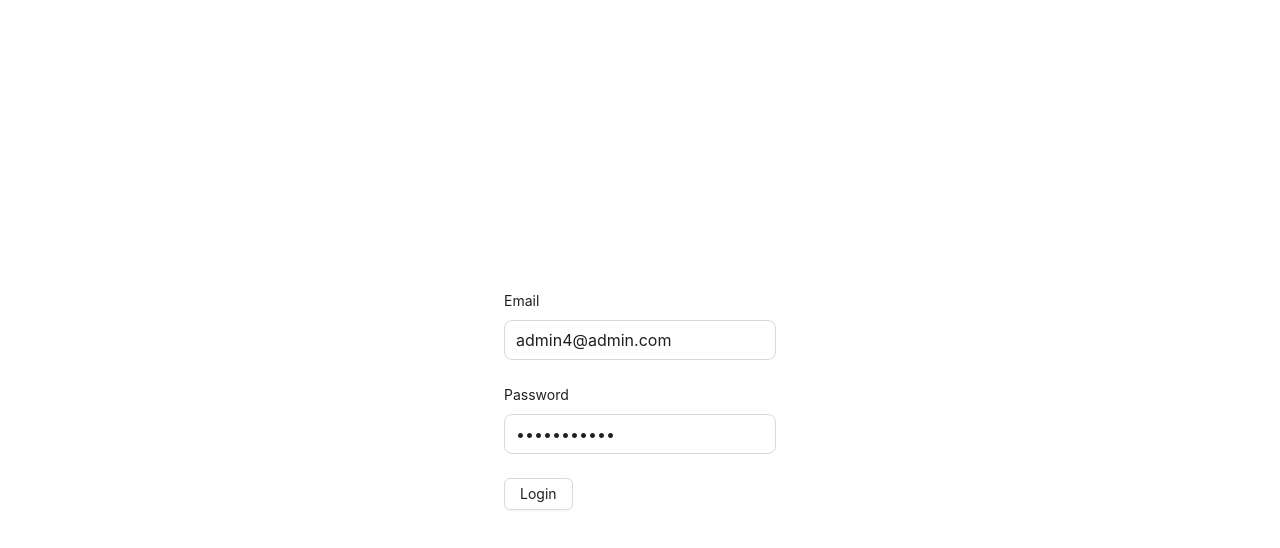
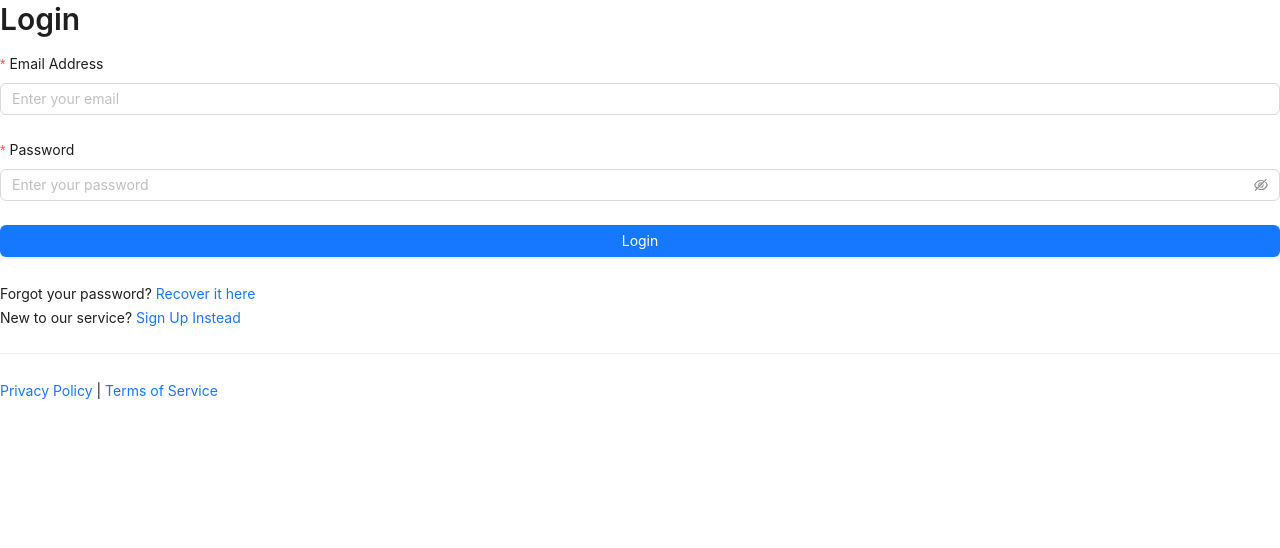
Before and after one commit to fai-sas/car-rental-reservation-client, a React (Vite) app: page /login in a window 1280 px wide. Shown: the top 548 px of the page. Built offline with nearby package versions, Linux system fonts and the light colour scheme.

Commit message:
login page updated

```diff
--- a/src/pages/Login.tsx
+++ b/src/pages/Login.tsx
@@ -1,52 +1,120 @@
 /* eslint-disable @typescript-eslint/no-unused-vars */
-import { Button, Row } from 'antd'
-import { FieldValues } from 'react-hook-form'
+
+import React from 'react'
+import { Button, Form, Input, Typography, Divider } from 'antd'
+import { Link, useNavigate } from 'react-router-dom'
+import toast from 'react-hot-toast'
 import { useAppDispatch } from '../redux/hooks'
-import { useNavigate } from 'react-router-dom'
-import toast from 'react-hot-toast'
-import FormController from '../components/Form/FormController'
-import FormInput from '../components/Form/FormInput'
 import { useLoginMutation } from '../redux/features/auth/authApi'
 import { verifyToken } from '../utils/verifyToken'
 import { setUser, TUser } from '../redux/features/auth/authSlice'
 
-const Login = () => {
+const { Title, Text } = Typography
+
+const Login: React.FC = () => {
   const navigate = useNavigate()
   const dispatch = useAppDispatch()
+  const [login, { isLoading }] = useLoginMutation()
 
-  const defaultValues = {
-    email: 'admin4@admin.com',
-    password: 'password123',
-  }
-
-  const [login] = useLoginMutation()
-
-  const onSubmit = async (data: FieldValues) => {
-    console.log(data)
-
+  const onFinish = async (values: any) => {
     try {
       const userInfo = {
-        email: data.email,
-        password: data.password,
+        email: values.email,
+        password: values.password,
       }
       const res = await login(userInfo).unwrap()
       const user = verifyToken(res.data.accessToken) as TUser
       dispatch(setUser({ user: user, token: res.data.accessToken }))
-      toast.success('Logged in')
+      console.log(user)
+
+      toast.success('Logged in successfully')
       navigate(`/${user.role}/dashboard`)
-    } catch (err) {
-      toast.error('Something went wrong')
+    } catch (err: any) {
+      console.error('Error caught:', err)
+      if (err?.data?.errorMessages) {
+        err.data.errorMessages.forEach((error: { message: string }) => {
+          toast.error(error.message)
+        })
+      } else if (err?.message) {
+        toast.error(err.message)
+      } else {
+        toast.error('Something went wrong')
+      }
     }
   }
 
   return (
-    <Row justify='center' align='middle' style={{ height: '100vh' }}>
-      <FormController onSubmit={onSubmit} defaultValues={defaultValues}>
-        <FormInput type='email' name='email' label='Email' />
-        <FormInput type='password' name='password' label='Password' />
-        <Button htmlType='submit'>Login</Button>
-      </FormController>
-    </Row>
+    <div className='flex items-center justify-center min-h-screen bg-gray-100'>
+      <div className='w-full max-w-md p-8 bg-white rounded-lg shadow-md'>
+        <Title level={2} className='mb-6 text-center'>
+          Login
+        </Title>
+        <Form
+          onFinish={onFinish}
+          initialValues={{ remember: true }}
+          layout='vertical'
+          className='space-y-4'
+        >
+          <Form.Item
+            name='email'
+            label='Email Address'
+            rules={[
+              { required: true, message: 'Please input your email!' },
+              { type: 'email', message: 'The input is not valid E-mail!' },
+            ]}
+          >
+            <Input placeholder='Enter your email' />
+          </Form.Item>
+
+          <Form.Item
+            name='password'
+            label='Password'
+            rules={[{ required: true, message: 'Please input your password!' }]}
+          >
+            <Input.Password placeholder='Enter your password' />
+          </Form.Item>
+
+          <Form.Item>
+            <Button type='primary' htmlType='submit' block loading={isLoading}>
+              Login
+            </Button>
+          </Form.Item>
+        </Form>
+
+        <div className='mt-4 text-center'>
+          <Text>
+            Forgot your password?{' '}
+            <Link to='/forgot-password' className='text-blue-500'>
+              Recover it here
+            </Link>
+          </Text>
+        </div>
+
+        <div className='mt-4 text-center'>
+          <Text>
+            New to our service?{' '}
+            <Link to='/register' className='text-blue-500'>
+              Sign Up Instead
+            </Link>
+          </Text>
+        </div>
+
+        <Divider />
+
+        <div className='text-center'>
+          <Text>
+            <Link to='/privacy-policy' className='text-blue-500'>
+              Privacy Policy
+            </Link>{' '}
+            |
+            <Link to='/terms' className='text-blue-500'>
+              {' '}
+              Terms of Service
+            </Link>
+          </Text>
+        </div>
+      </div>
+    </div>
   )
 }
 
--- a/src/pages/Register.tsx
+++ b/src/pages/Register.tsx
@@ -1,3 +1,4 @@
+/* eslint-disable @typescript-eslint/no-explicit-any */
 /* eslint-disable @typescript-eslint/no-unused-vars */
 import {
   Button,
@@ -32,10 +33,8 @@ const Register: React.FC = () => {
         role: values.role,
       }
 
-      // Assuming the `register` function returns a promise with a result
       const response = await register(userInfo).unwrap()
 
-      // Check if the response indicates success
       if (response.success) {
         toast.success('Successfully Registered')
         navigate('/login')
```
